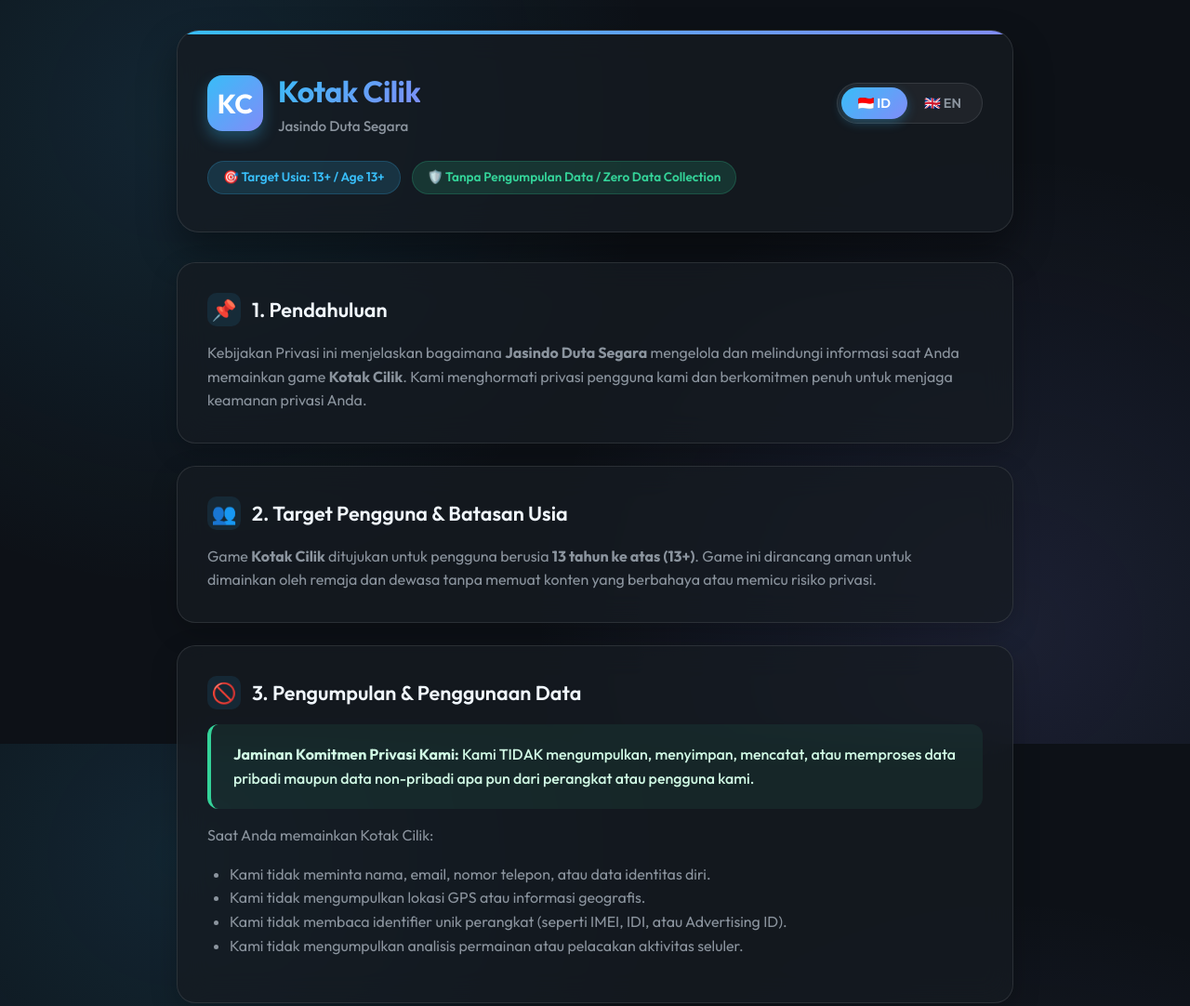
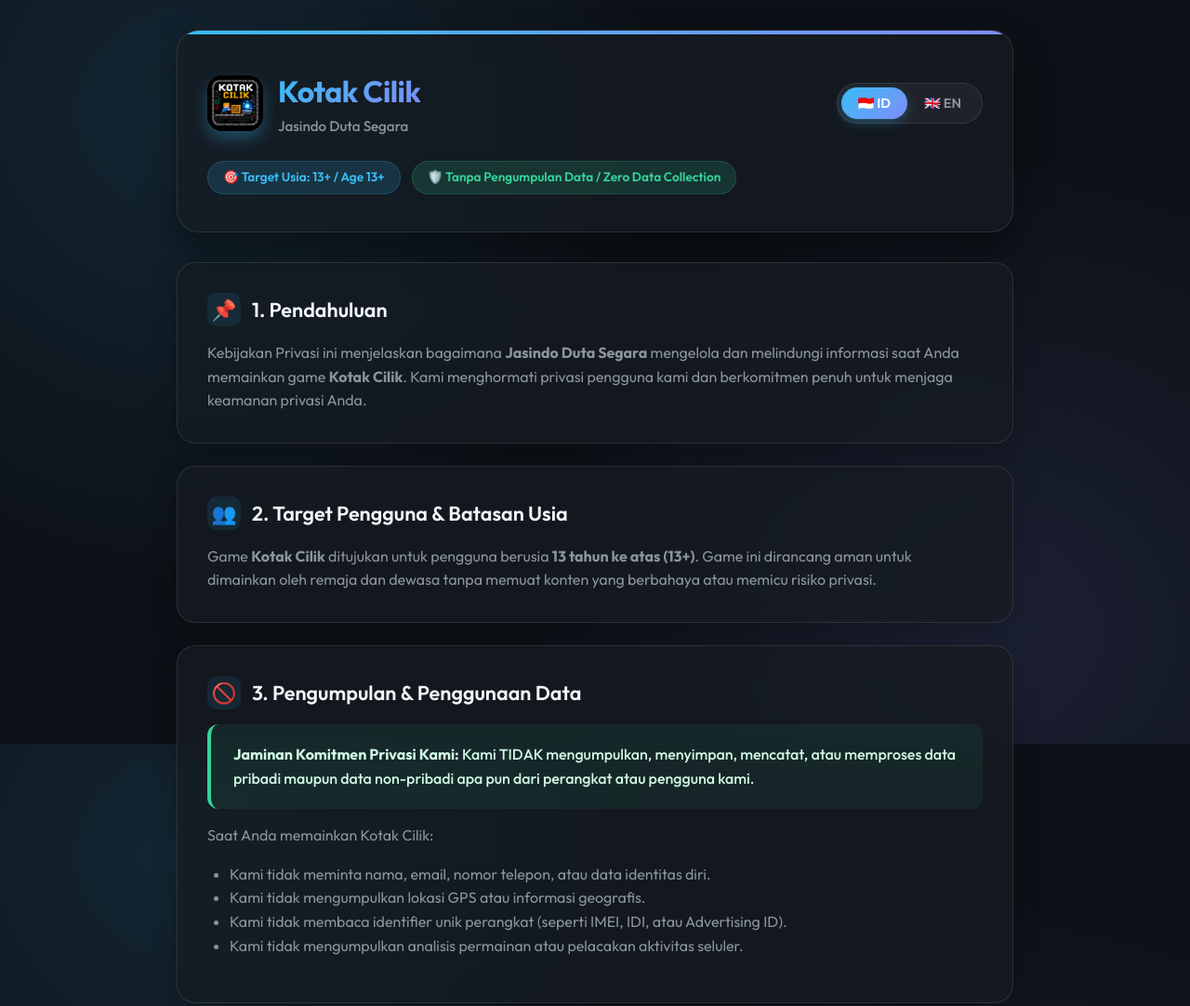
Before and after one commit to jasindoduta1/kotakcilik-privacy, a plain HTML site: page index.html in a window 1280 px wide. Shown: the top 1082 px of the page at 93% size. Drawn offline with Linux system fonts and the light colour scheme.

Commit message:
Update privacy policy with app icon

```diff
--- a/index.html
+++ b/index.html
@@ -88,14 +88,8 @@
         .app-icon {
             width: 60px;
             height: 60px;
-            background: var(--accent-gradient);
             border-radius: 16px;
-            display: flex;
-            align-items: center;
-            justify-content: center;
-            font-size: 1.8rem;
-            font-weight: 700;
-            color: #fff;
+            object-fit: cover;
             box-shadow: 0 8px 16px rgba(56, 189, 248, 0.3);
         }
 
@@ -278,7 +272,7 @@
         <header>
             <div class="header-top">
                 <div class="brand">
-                    <div class="app-icon">KC</div>
+                    <img src="icon.png" alt="Kotak Cilik" class="app-icon">
                     <div class="title-group">
                         <h1>Kotak Cilik</h1>
                         <p>Jasindo Duta Segara</p>
```
Also changed, not shown: icon.png (added), 1 other file.
